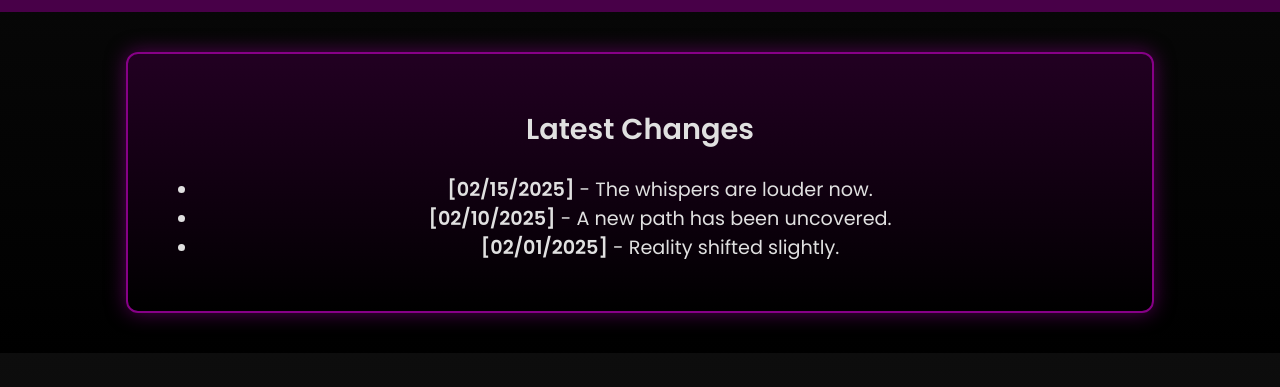
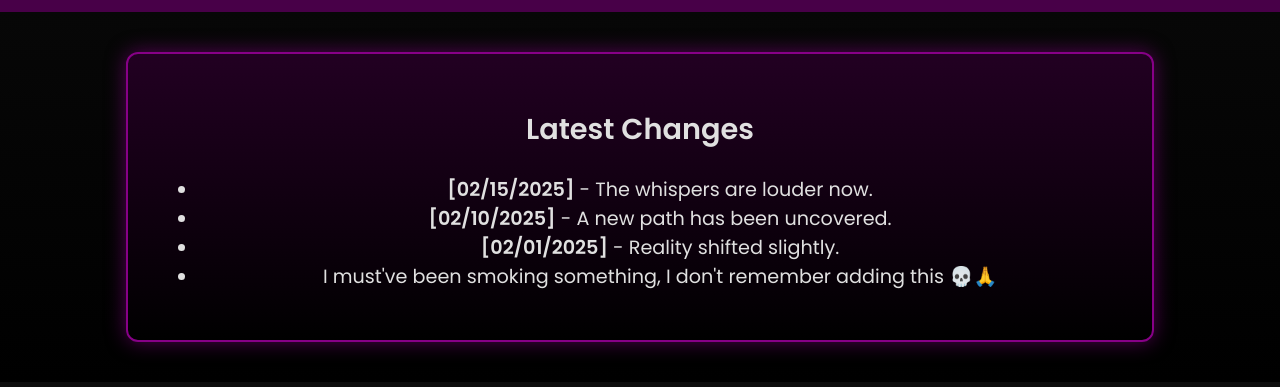
Before and after one commit to Quindarywheatherspoon/abnormal-V5, a plain HTML site: page update-logs.html in a window 1280 px wide. Shown: the part 309-696 px from the top of the page. Drawn offline with Linux system fonts and the light colour scheme.

Commit message:
Update update-logs.html

```diff
--- a/update-logs.html
+++ b/update-logs.html
@@ -27,6 +27,7 @@
             <li><strong>[02/15/2025]</strong> - The whispers are louder now.</li>
             <li><strong>[02/10/2025]</strong> - A new path has been uncovered.</li>
             <li><strong>[02/01/2025]</strong> - Reality shifted slightly.</li>
+            <li>I must've been smoking something, I don't remember adding this 💀🙏</li>
         </ul>
     </section>
 </body>
```
